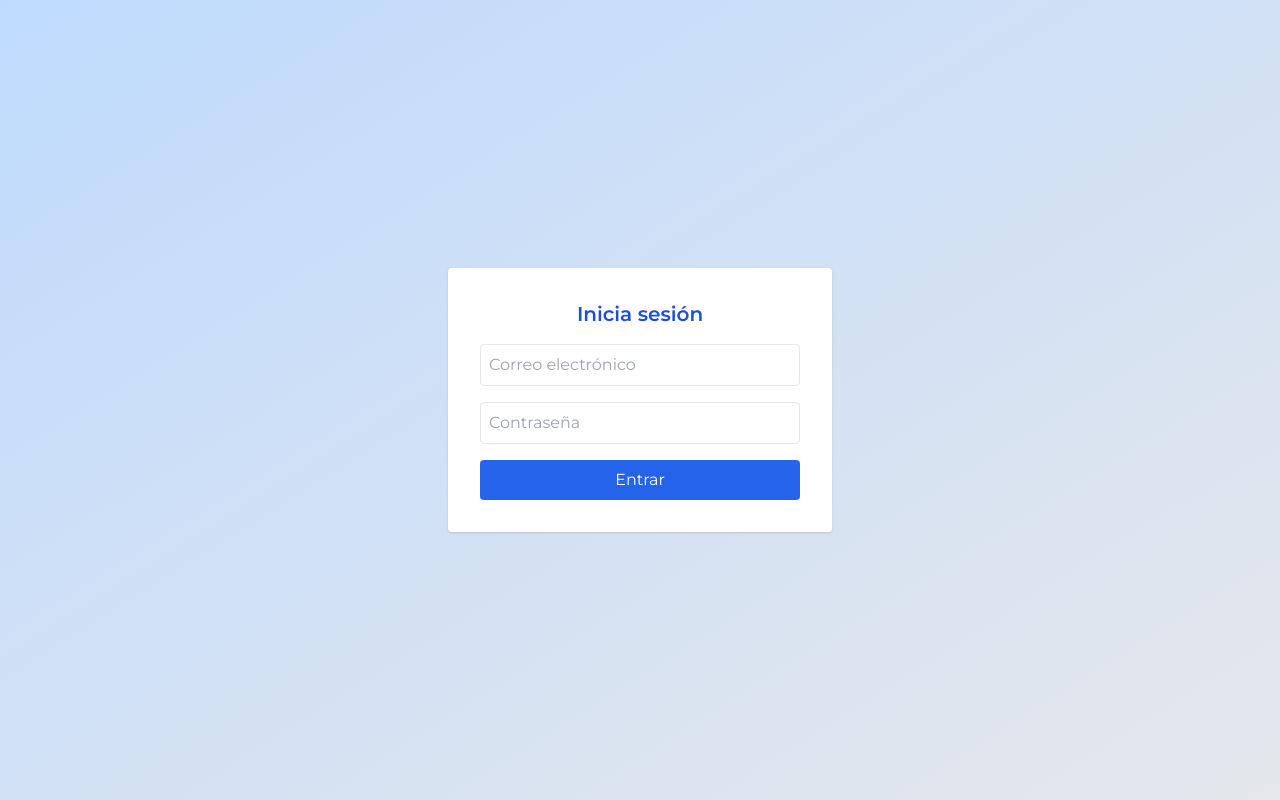
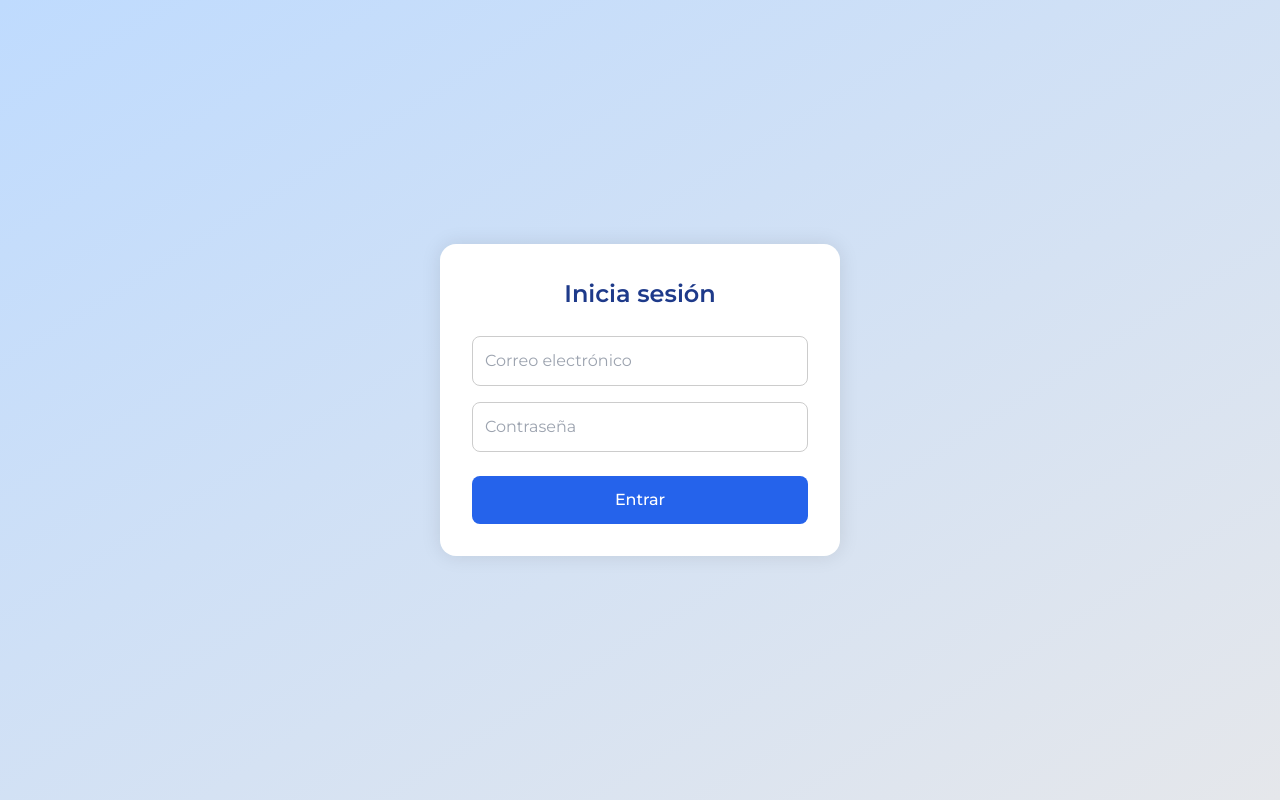
Before and after one commit to eliecermarin/gestor-citas-mv, a Next.js app: page /login in a window 1280 px wide. Built offline with nearby package versions, Linux system fonts and the light colour scheme; no server answers.

Commit message:
💎 Fuente Montserrat añadida correctamente

```diff
--- a/src/pages/_document.tsx
+++ b/src/pages/_document.tsx
@@ -2,8 +2,14 @@ import { Html, Head, Main, NextScript } from "next/document";
 
 export default function Document() {
   return (
-    <Html lang="en">
-      <Head />
+    <Html lang="es">
+      <Head>
+        {/* Fuente Montserrat desde Google Fonts */}
+        <link
+          href="https://fonts.googleapis.com/css2?family=Montserrat:wght@300;400;500;600;700&display=swap"
+          rel="stylesheet"
+        />
+      </Head>
       <body className="antialiased">
         <Main />
         <NextScript />
--- a/src/pages/login.tsx
+++ b/src/pages/login.tsx
@@ -12,15 +12,10 @@ export default function Login() {
     e.preventDefault();
     setLoading(true);
 
-      console.log("Intentando login con:", email, password);
-
-
     const { error } = await supabase.auth.signInWithPassword({
-
       email,
       password,
     });
-
 
     if (error) {
       alert("Usuario o contraseña incorrecto");
@@ -31,29 +26,86 @@ export default function Login() {
   };
 
   return (
-    <div className="min-h-screen flex items-center justify-center bg-gradient-to-br from-blue-200 to-gray-200">
-      <form onSubmit={handleLogin} className="bg-white p-8 rounded shadow max-w-sm w-full">
-        <h2 className="text-xl font-semibold mb-4 text-center text-blue-700">Inicia sesión</h2>
+    <div
+      style={{
+        minHeight: "100vh",
+        background: "linear-gradient(to bottom right, #bfdbfe, #e5e7eb)",
+        display: "flex",
+        justifyContent: "center",
+        alignItems: "center",
+        fontFamily: "Montserrat, sans-serif",
+      }}
+    >
+      <form
+        onSubmit={handleLogin}
+        style={{
+          backgroundColor: "#fff",
+          padding: "2rem",
+          borderRadius: "1rem",
+          boxShadow: "0 0 20px rgba(0,0,0,0.1)",
+          width: "100%",
+          maxWidth: "400px",
+        }}
+      >
+        <h2
+          style={{
+            fontSize: "1.5rem",
+            marginBottom: "1.5rem",
+            color: "#1e3a8a",
+            textAlign: "center",
+            fontWeight: "600",
+          }}
+        >
+          Inicia sesión
+        </h2>
+
         <input
           type="email"
           placeholder="Correo electrónico"
           value={email}
           onChange={(e) => setEmail(e.target.value)}
-          className="w-full border p-2 mb-4 rounded"
           required
+          style={{
+            width: "100%",
+            padding: "0.75rem",
+            marginBottom: "1rem",
+            border: "1px solid #ccc",
+            borderRadius: "0.5rem",
+            fontSize: "1rem",
+          }}
         />
+
         <input
           type="password"
           placeholder="Contraseña"
           value={password}
           onChange={(e) => setPassword(e.target.value)}
-          className="w-full border p-2 mb-4 rounded"
           required
+          style={{
+            width: "100%",
+            padding: "0.75rem",
+            marginBottom: "1.5rem",
+            border: "1px solid #ccc",
+            borderRadius: "0.5rem",
+            fontSize: "1rem",
+          }}
         />
+
         <button
           type="submit"
           disabled={loading}
-          className="w-full bg-blue-600 text-white py-2 rounded hover:bg-blue-700 transition"
+          style={{
+            width: "100%",
+            backgroundColor: "#2563eb",
+            color: "#fff",
+            padding: "0.75rem",
+            borderRadius: "0.5rem",
+            fontSize: "1rem",
+            fontWeight: "500",
+            cursor: "pointer",
+            transition: "background-color 0.3s ease",
+            border: "none",
+          }}
         >
           {loading ? "Cargando..." : "Entrar"}
         </button>
```
